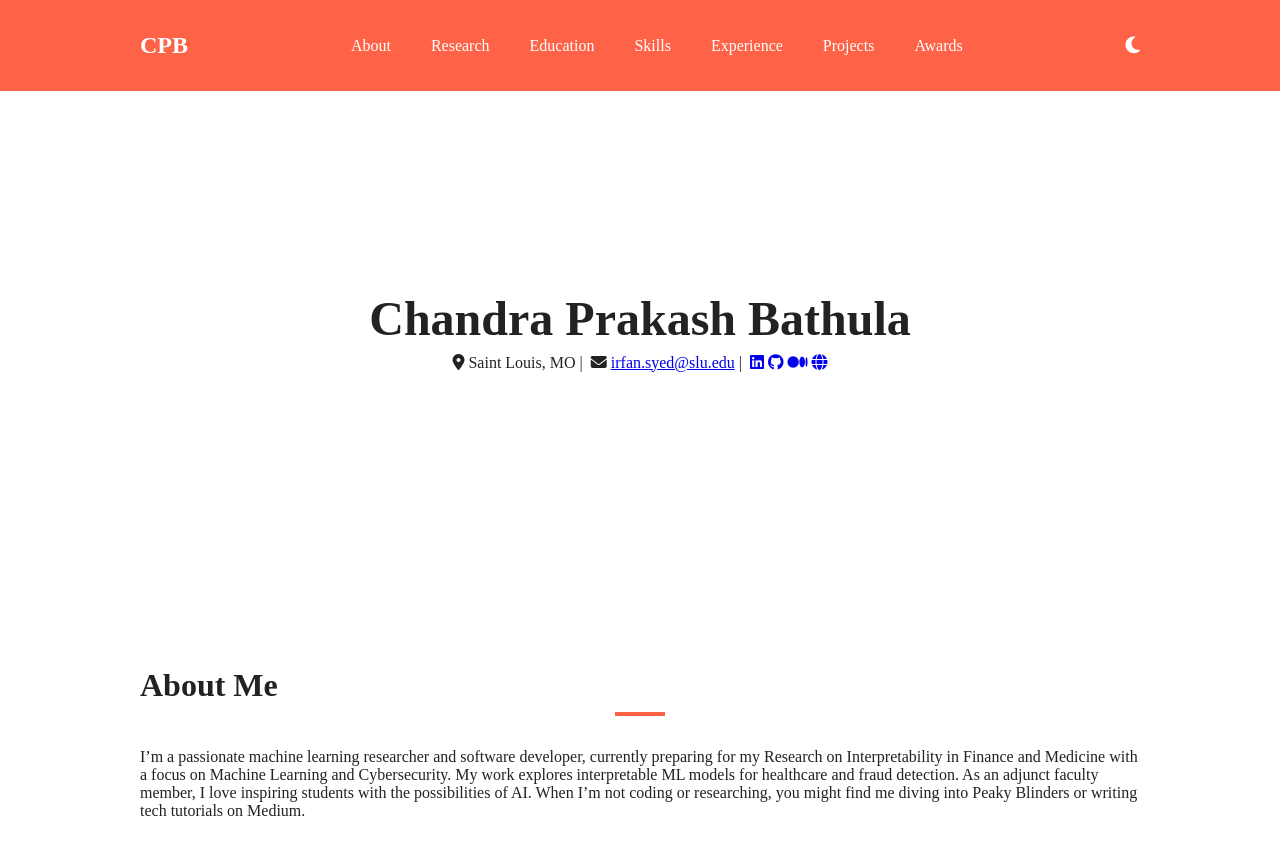
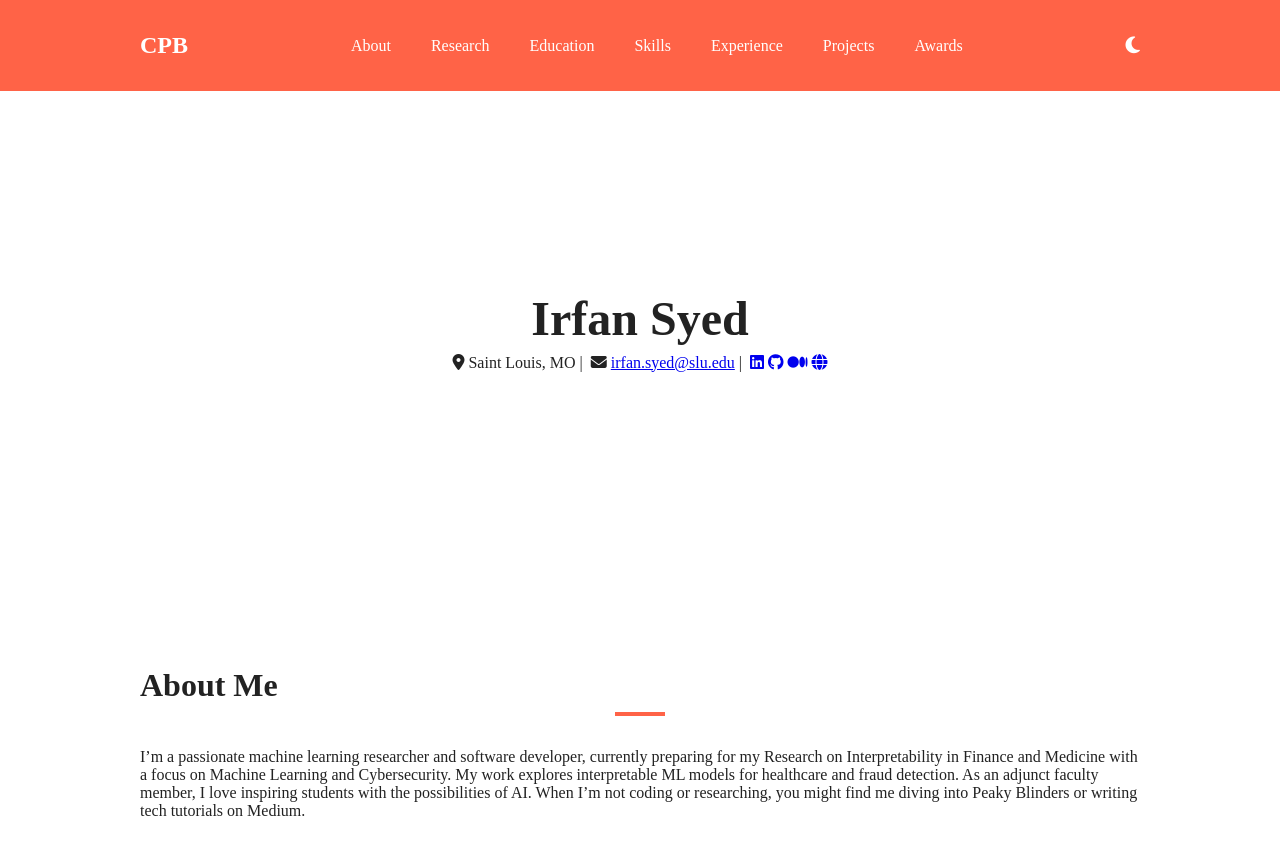
Before and after one commit to syed633/sied, a plain HTML site: page index.html in a window 1280 px wide. Shown: the top 855 px of the page. Drawn offline with nearby package versions, Linux system fonts and the light colour scheme; a small style sheet from the web is missing.

Commit message:
Update index.html

```diff
--- a/index.html
+++ b/index.html
@@ -47,7 +47,7 @@
   <!-- HERO -->
   <header id="hero">
     <div class="container hero-content" data-aos="fade-down">
-      <h1>Chandra Prakash Bathula</h1>
+      <h1>Irfan Syed</h1>
       <p class="contact-line">
         <i class="fas fa-map-marker-alt"></i> Saint Louis, MO |
         <i class="fas fa-envelope"></i>
```
